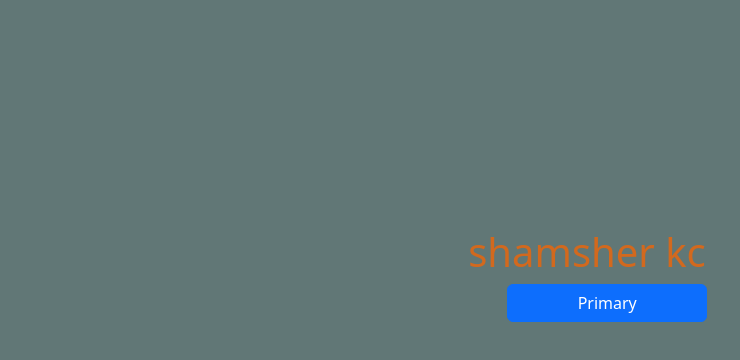
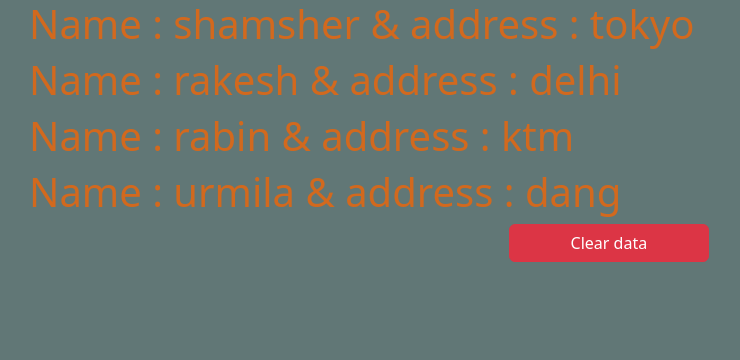
Before and after one commit to shamsherkc1993/react_hook_practice, a React (Create React App) app: page / in a window 1280 px wide. Shown: the top 360 px of the page, without its empty margins (53-793 px from the left). Built offline with nearby package versions, Linux system fonts and the light colour scheme.

Commit message:
added arraywith hook

```diff
--- a/src/App.css
+++ b/src/App.css
@@ -3,8 +3,6 @@ body {
 }
 
 .container h1{
-  margin-top: 20%;
-  text-align: center;
   color: chocolate;
 }
 
--- a/src/App.js
+++ b/src/App.js
@@ -1,25 +1,31 @@
 import React, {useState} from 'react';
 import './App.css';
 import 'bootstrap/dist/css/bootstrap.min.css';
+import ArrayWithUseState from './component/ArrayWithUseState';
+
 
 function App() {
   const [myName, setMyName] = useState('shamsher kc')
   let value = myName;
+  const changeText = () => {
+  // if (value === "shamsher kc") {
+  //   setMyName('i am from tokyo')
+  // } else {
+  //   setMyName('shamsher kc')
+  // }
 
-  const changeText = () => {
-  if (value === "shamsher kc") {
-    setMyName('i am from tokyo')
-  } else {
-    setMyName('shamsher kc')
+  //if value is true and if value is false run another
+  value === "shamsher kc" ?
+    setMyName('i am from tokyo') : setMyName('shamsher kc')
   }
 
 
-  }
   return (
     <div className='container'>
       <div className='row'>
-         <h1> { myName } </h1>
-        <button type="button" className="btn btn-primary" onClick={changeText}>Primary</button>
+         {/* <h1> { myName } </h1>
+        <button type="button" className="btn btn-primary" onClick={changeText}>Primary</button> */}
+        <ArrayWithUseState />
 
       </div>
     </div>
--- /dev/null
+++ b/src/component/ArrayWithUseState.js
@@ -0,0 +1,48 @@
+import React, { useState } from 'react';
+
+//using array with map method
+const ArrayWithUseState = () => {
+
+    const bioData = [
+        {
+            id: 0,
+            name : "shamsher",
+             address : "tokyo"
+        },
+        {
+            id: 0,
+            name : "rakesh",
+             address : "delhi"
+        },
+        {
+            id: 0,
+            name : "rabin",
+             address : "ktm"
+        },
+        {
+            id: 0,
+            name : "urmila",
+             address : "dang"
+        }
+    ];
+
+    const [myArray, setMyArray] = useState(bioData);
+
+    const clearArray = () => {
+        setMyArray([]);
+    }
+  return (
+    <div>
+        <div class="form-group">
+            {
+                myArray.map((currentElem) => {
+                    return <h1>Name : {currentElem.name} & address : {currentElem.address}</h1>
+                })
+            }
+            <button className='btn btn-danger' onClick={clearArray}>Clear data</button>
+        </div>
+    </div>
+  )
+}
+
+export default ArrayWithUseState
```
Also changed, not shown: src/component/ArrayWithUseState.css (added).
